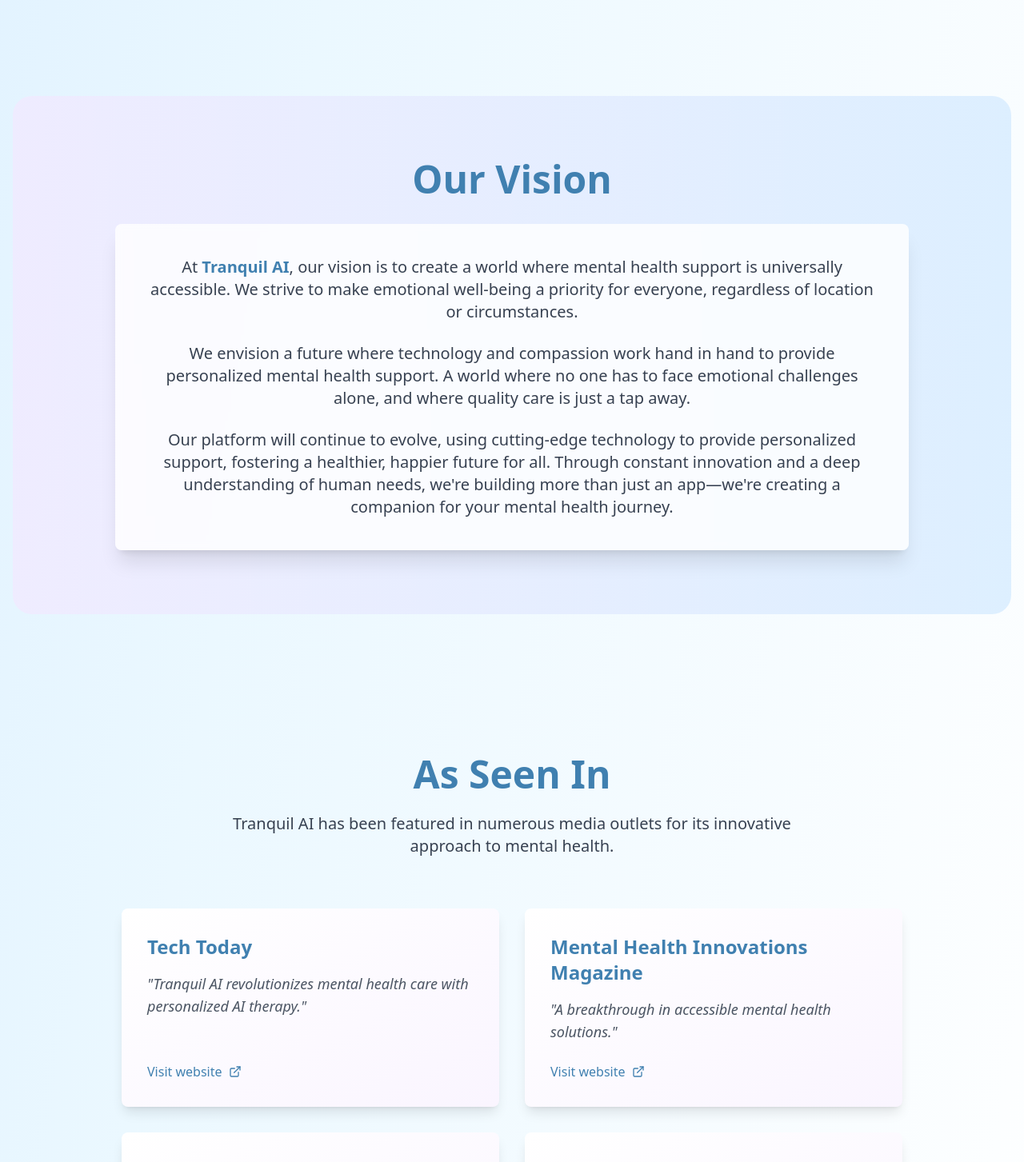
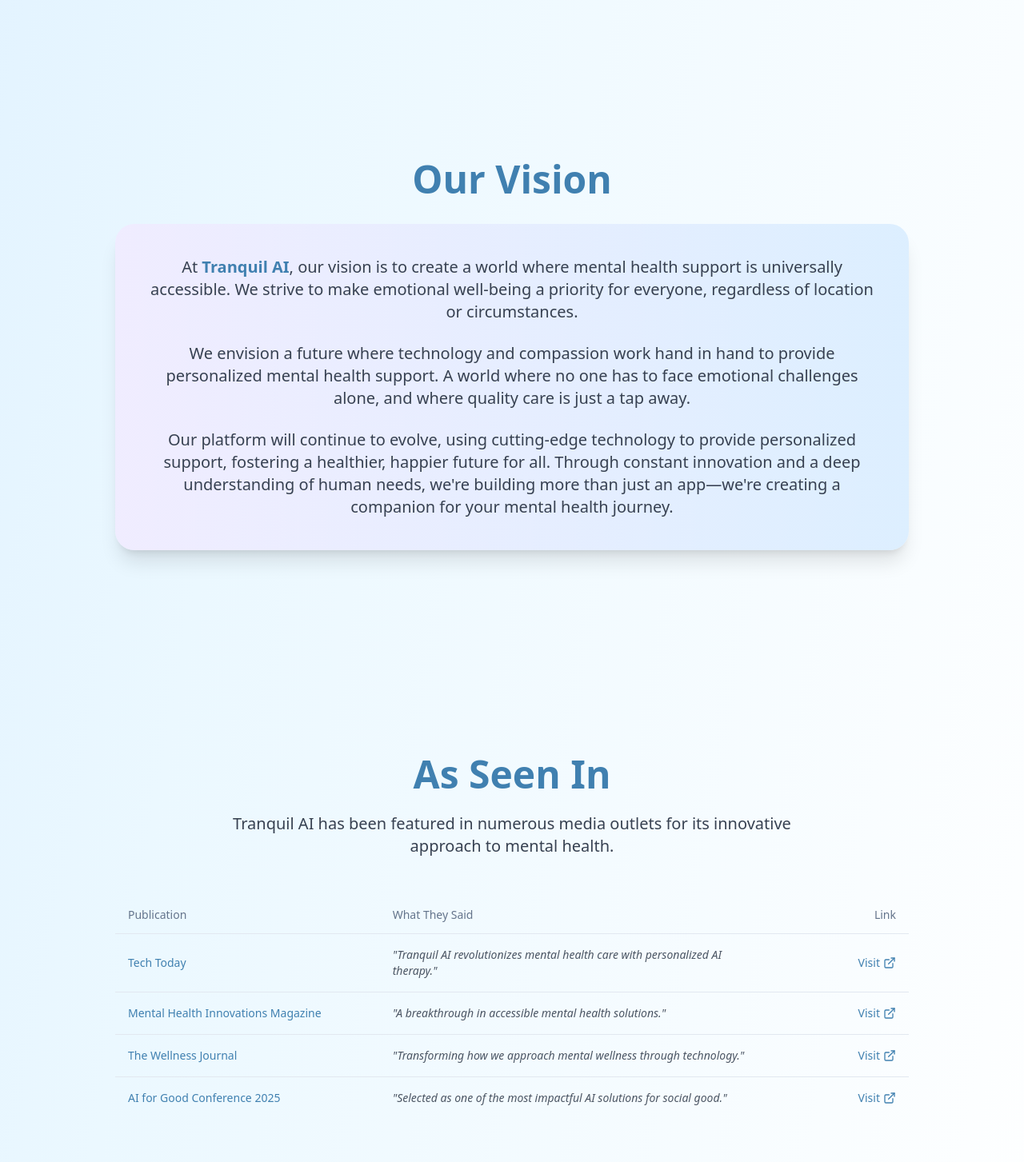
Before and after one commit to ShreyashReshu/tranquilAI, a React (Vite) app: page / in a window 1280 px wide. Shown: the part 4980-6433 px from the top of the page at 80% size. Built offline with nearby package versions, Linux system fonts and the light colour scheme.

Commit message:
vision and change in media

```diff
--- a/src/components/MediaPresence.tsx
+++ b/src/components/MediaPresence.tsx
@@ -1,7 +1,7 @@
 
 import React from 'react';
 import { ExternalLink } from 'lucide-react';
-import { Card, CardContent } from '@/components/ui/card';
+import { Table, TableBody, TableCell, TableHead, TableHeader, TableRow } from '@/components/ui/table';
 
 const MediaPresence = () => {
   const mediaItems = [
@@ -29,34 +29,45 @@ const MediaPresence = () => {
 
   return (
     <section id="media" className="py-20">
-      <div className="text-center mb-16">
+      <div className="text-center mb-12">
         <h2 className="text-3xl md:text-5xl font-bold mb-6 text-primary-purple">As Seen In</h2>
         <p className="text-lg md:text-xl text-gray-700 max-w-3xl mx-auto px-4">
           Tranquil AI has been featured in numerous media outlets for its innovative approach to mental health.
         </p>
       </div>
 
-      <div className="grid md:grid-cols-2 gap-8 px-6 max-w-5xl mx-auto">
+      <div className="max-w-5xl mx-auto px-4">
+        <Table className="w-full">
+          <TableHeader>
+            <TableRow>
+              <TableHead className="w-1/3">Publication</TableHead>
+              <TableHead className="w-1/2">What They Said</TableHead>
+              <TableHead className="w-1/6 text-right">Link</TableHead>
+            </TableRow>
+          </TableHeader>
+          <TableBody>
             {mediaItems.map((item, index) => (
-          <Card key={index}
-            className="group bg-gradient-to-br from-white to-purple-50 hover:from-purple-50 hover:to-blue-50
-            transition-all duration-500 border-none shadow-lg hover:shadow-xl
-            transform hover:-translate-y-2">
-            <CardContent className="p-8 flex flex-col h-full">
-              <h3 className="text-2xl font-semibold mb-4 text-primary-purple">{item.name}</h3>
-              <p className="text-gray-600 text-lg italic mb-6 flex-grow">"{item.quote}"</p>
+              <TableRow
+                key={index}
+                className="hover:bg-blue-50/50 transition-colors"
+              >
+                <TableCell className="font-medium text-primary-purple">{item.name}</TableCell>
+                <TableCell className="text-gray-600 italic">"{item.quote}"</TableCell>
+                <TableCell className="text-right">
                   <a
                     href={item.link}
                     target="_blank"
                     rel="noopener noreferrer"
-                className="flex items-center text-primary-purple hover:text-blue-600 transition-colors mt-auto"
+                    className="inline-flex items-center text-primary-purple hover:text-blue-600 transition-colors"
                   >
-                <span className="mr-2">Visit website</span>
+                    <span className="mr-1">Visit</span>
                     <ExternalLink size={16} />
                   </a>
-            </CardContent>
-          </Card>
+                </TableCell>
+              </TableRow>
             ))}
+          </TableBody>
+        </Table>
       </div>
     </section>
   );
--- a/src/components/Vision.tsx
+++ b/src/components/Vision.tsx
@@ -1,14 +1,12 @@
 
 import React from 'react';
-import { Card, CardContent } from '@/components/ui/card';
 
 const Vision = () => {
   return (
-    <section id="vision" className="py-20 bg-gradient-to-r from-purple-100/70 to-blue-100/70 rounded-3xl">
+    <section id="vision" className="py-20">
       <div className="max-w-5xl mx-auto text-center px-4">
         <h2 className="text-3xl md:text-5xl font-bold mb-8 text-primary-purple animate-fade-in">Our Vision</h2>
-        <Card className="border-none shadow-xl bg-white/80 backdrop-blur-sm hover:shadow-2xl transition-all duration-500 transform hover:-translate-y-1">
-          <CardContent className="p-8 md:p-10">
+        <div className="bg-gradient-to-r from-purple-100/70 to-blue-100/70 rounded-3xl p-8 md:p-10 shadow-xl">
           <p className="text-lg md:text-xl text-gray-700 leading-relaxed mb-6">
             At <span className="font-semibold text-primary-purple">Tranquil AI</span>, our vision is to create a world where mental health support is universally accessible.
             We strive to make emotional well-being a priority for everyone, regardless of location or circumstances.
@@ -22,8 +20,7 @@ const Vision = () => {
             fostering a healthier, happier future for all. Through constant innovation and a deep understanding of human needs,
             we're building more than just an app—we're creating a companion for your mental health journey.
           </p>
-          </CardContent>
-        </Card>
+        </div>
       </div>
     </section>
   );
```
Lines whose indentation alone changed are shown as unchanged.
